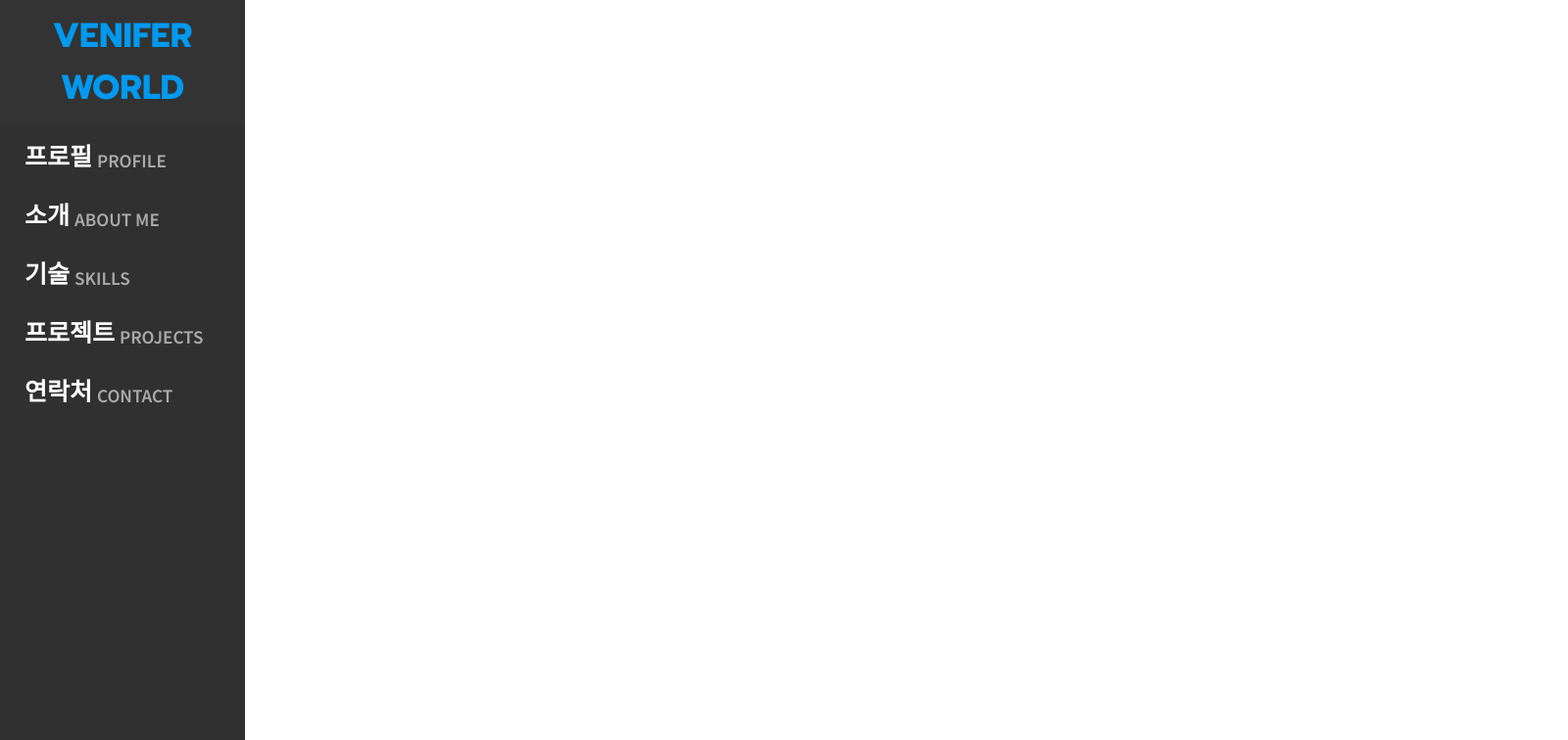
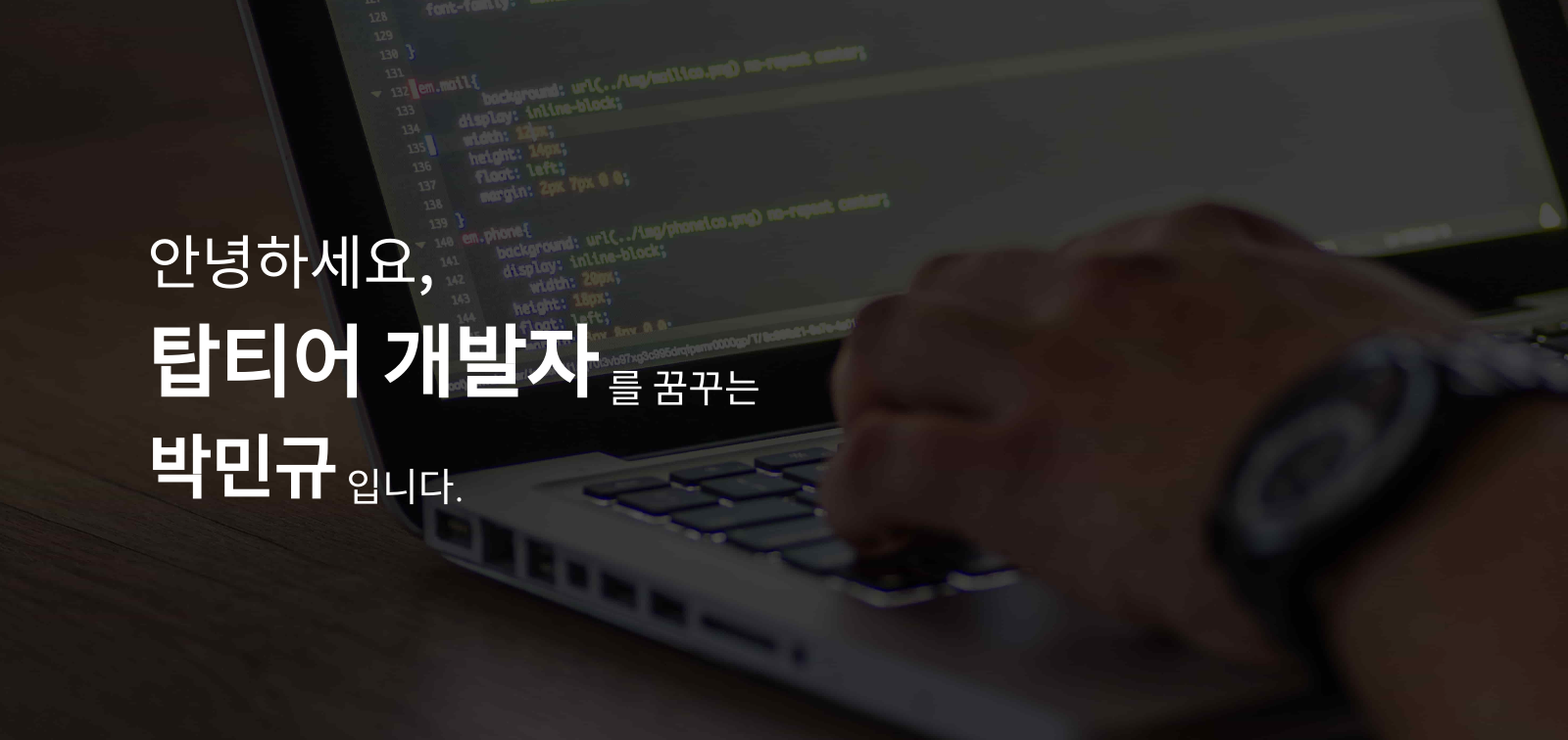
Before and after one commit to venifer1/veniferworld, a React (Create React App) app: page / in a window 1280 px wide. Shown: the top 756 px of the page at 98% size, 1600 px wide, since content can reach past the window. Built offline with nearby package versions, Linux system fonts and the light colour scheme.

Commit message:
MainView 추가

```diff
--- a/src/components/Main.js
+++ b/src/components/Main.js
@@ -2,7 +2,26 @@ import React from "react";
 import "../styles/Main.css";
 
 function Main() {
-  return <div className="MainView"></div>;
+  return (
+    <div className="MainView">
+      <div className="TransparentPlate">
+        <div className="Greetings">
+          <div className="Content1">
+            <p>안녕하세요,</p>
+          </div>
+          <div className="Content2">
+            <p className="Left">탑티어 개발자</p>
+            <p className="Right">를 꿈꾸는</p>
+          </div>
+          <div className="Content3">
+            <p className="Left">박민규</p>
+            <p className="Right">입니다.</p>
+          </div>
+        </div>
+        <div className="ScrollButton"></div>
+      </div>
+    </div>
+  );
 }
 
 export default Main;
--- a/src/pages/App.js
+++ b/src/pages/App.js
@@ -10,9 +10,12 @@ import Contact from "../components/Contact";
 
 function App() {
   return (
-    <div>
+    <div className="AppView">
+      <div className="Left">
         <Logo></Logo>
         <Nav></Nav>
+      </div>
+      <div className="Right">
         <Main></Main>
         <Profile></Profile>
         <About></About>
@@ -20,6 +23,7 @@ function App() {
         <Projects></Projects>
         <Contact></Contact>
       </div>
+    </div>
   );
 }
 
--- a/src/styles/App.css
+++ b/src/styles/App.css
@@ -3,3 +3,24 @@
   margin: 0;
   padding: 0;
 }
+
+.AppView {
+  display: flex;
+  flex-direction: row;
+  justify-content: center;
+  align-items: center;
+}
+
+.Left {
+  display: flex;
+  flex-direction: column;
+  justify-content: center;
+  align-items: center;
+}
+
+.Right {
+  display: flex;
+  flex-direction: column;
+  justify-content: center;
+  align-content: center;
+}
--- a/src/styles/Main.css
+++ b/src/styles/Main.css
@@ -0,0 +1,68 @@
+/* fonts : Noto Sans KR */
+@import url("https://fonts.googleapis.com/css2?family=Noto+Sans+KR:wght@100..900&display=swap");
+
+.MainView {
+  width: 1670px;
+  height: 953px;
+  background-image: url("../assets/images/MainViewBackground.jpg");
+  background-size: cover;
+  background-position: center;
+  background-repeat: no-repeat;
+}
+
+.TransparentPlate {
+  display: flex;
+  flex-direction: column;
+  justify-content: flex-start;
+  align-items: flex-start;
+  width: 100%;
+  height: 100%;
+  background-color: rgba(0, 0, 0, 0.7);
+  padding: 220px;
+}
+
+.Greetings {
+  display: flex;
+  flex-direction: column;
+  justify-content: center;
+  align-items: flex-start;
+  font-family: "Noto Sans KR", sans-serif;
+}
+
+.Greetings .Content1 {
+  color: #ffffff;
+  font-size: 60px;
+  font-weight: 500;
+}
+
+.Greetings .Content2 {
+  display: flex;
+  flex-direction: row;
+  justify-content: flex-start;
+  align-items: flex-end;
+  color: #ffffff;
+}
+
+.Greetings .Content3 {
+  display: flex;
+  flex-direction: row;
+  justify-content: flex-start;
+  align-items: flex-end;
+  color: #ffffff;
+}
+
+.Greetings .Content2 .Left {
+  font-size: 80px;
+  font-weight: 700;
+}
+
+.Greetings .Content3 .Left {
+  font-size: 70px;
+  font-weight: 700;
+}
+
+.Greetings .Right {
+  font-size: 40px;
+  font-weight: 300;
+  margin-left: 10px;
+}
```
Also changed, not shown: src/assets/images/MainViewBackground.jpg (added). Lines whose indentation alone changed are shown as unchanged.
